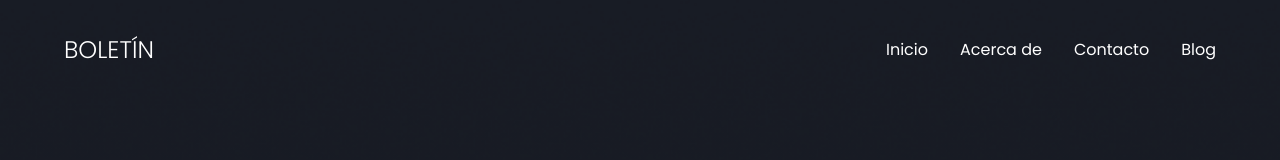
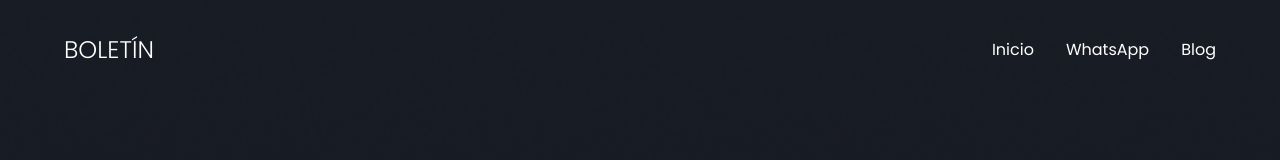
Before and after one commit to boletinenlinea/inicio, a plain HTML site: page index.html in a window 1280 px wide. Shown: the top 160 px of the page. Drawn offline with Linux system fonts and the light colour scheme.

Commit message:
Update index.html

```diff
--- a/index.html
+++ b/index.html
@@ -31,12 +31,9 @@
             <ul class="nav__link nav__link--menu">
                 <li class="nav__items">
                     <a href="knowledge" class="nav__links">Inicio</a>
-                </li>
+
                 <li class="nav__items">
-                    <a href="#about" class="nav__links">Acerca de</a>
-                </li>
-                <li class="nav__items">
-                    <a href="#" class="nav__links">Contacto</a>
+                    <a href="https://wa.me/message/TILZU6EALFP2P1" class="nav__links">WhatsApp</a>
                 </li>
                 <li class="nav__items">
                     <a href="#" class="nav__links">Blog</a>
```
